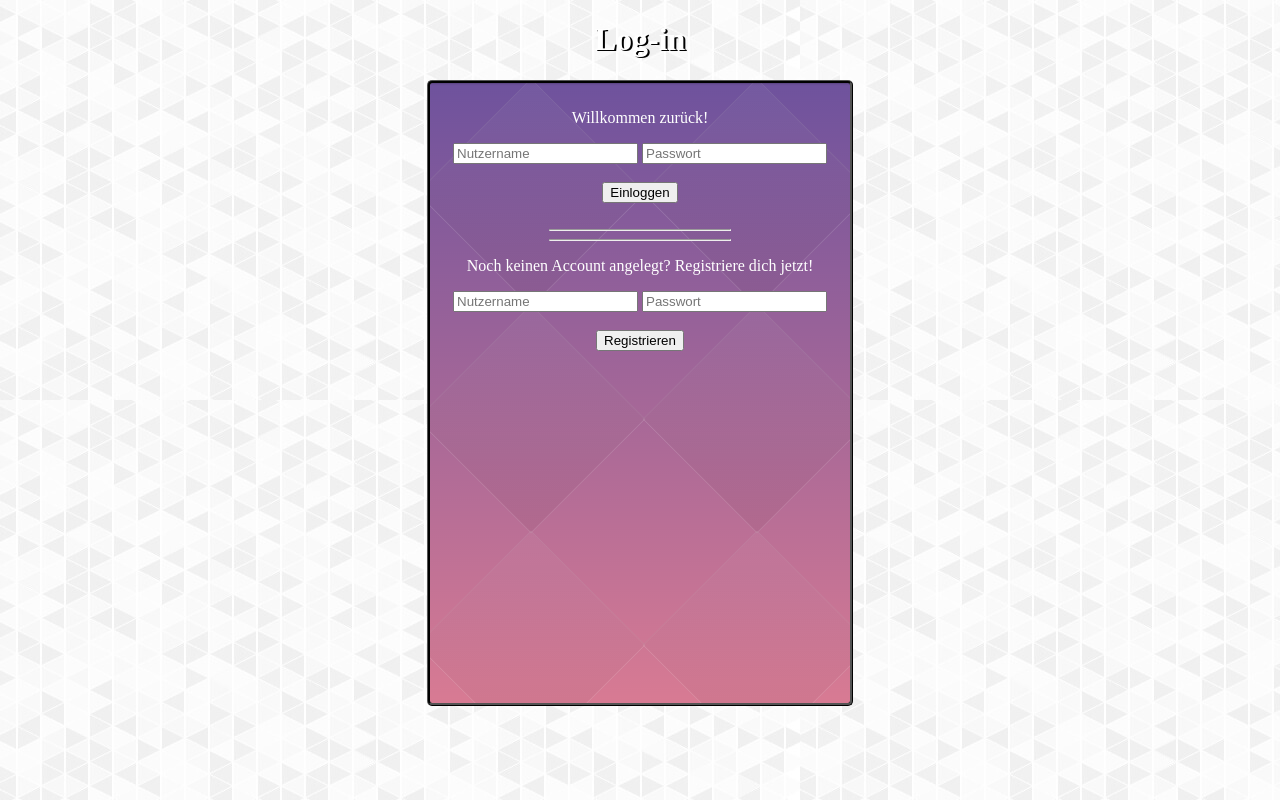
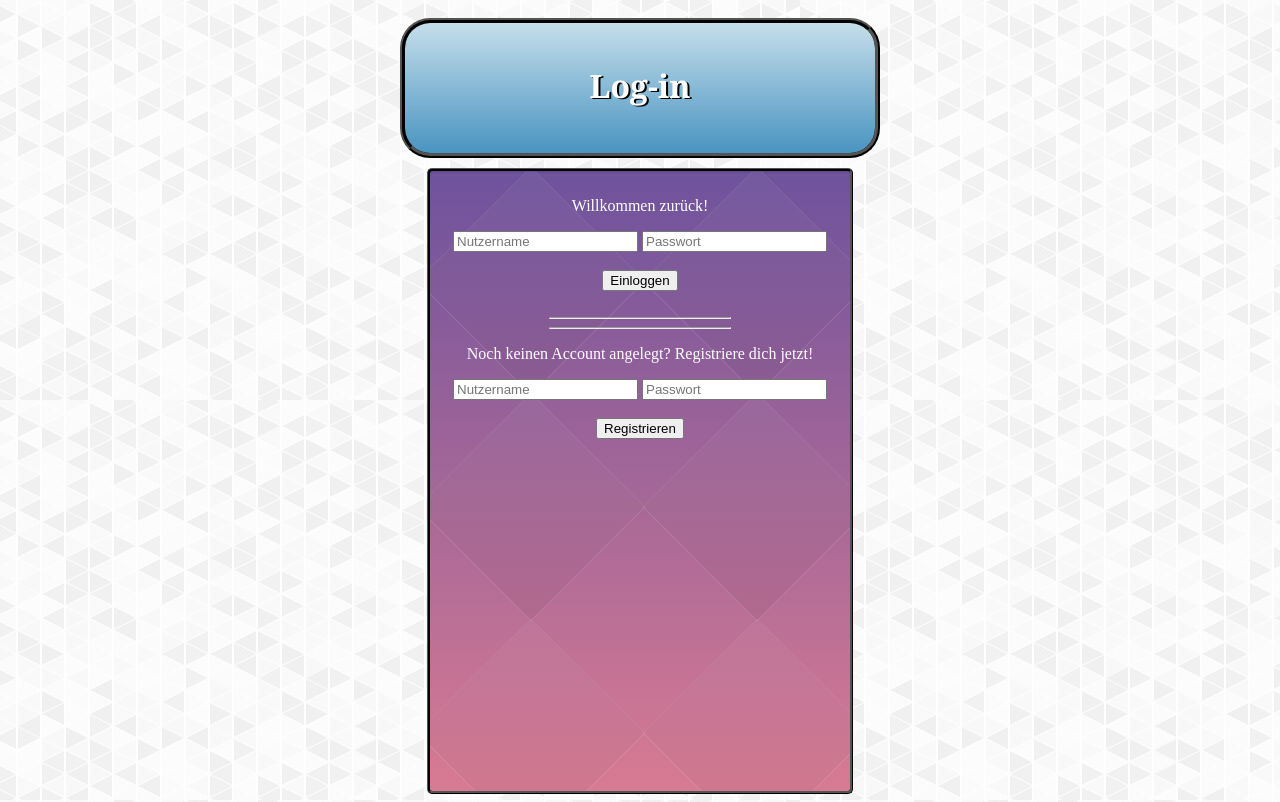
Before and after one commit to meyerjas/GiS_Abgabe_JasminMeyer, a website: page logIn.html in a window 1280 px wide. Drawn offline with Linux system fonts and the light colour scheme.

Commit message:
div umbenennen

```diff
--- a/logIn.html
+++ b/logIn.html
@@ -11,9 +11,9 @@
 </head>
 
 <body>
-    <header>
+    <div id="header">
         <h1>Log-in</h1>
-    </header>
+    </div>
 
     <main>
         <div class="bgBox">
```
